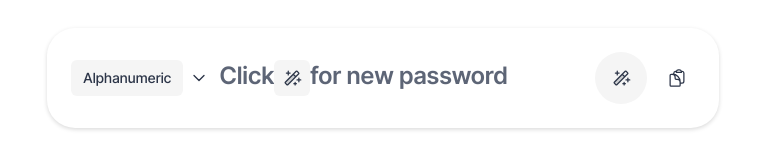
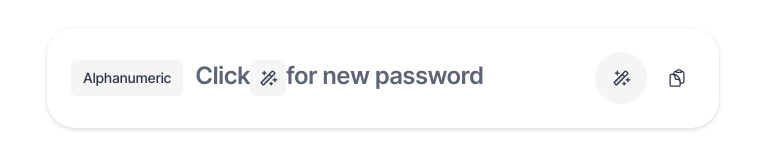
Before and after one commit to sourinsarkar/safepass, a React (Vite) app: page / in a window 1280 px wide. Shown: the part 448-608 px from the top of the page, without its empty margins (257-1023 px from the left). Built offline with nearby package versions, Linux system fonts and the light colour scheme.

Commit message:
Minor changes

```diff
--- a/src/components/HomePage.tsx
+++ b/src/components/HomePage.tsx
@@ -34,7 +34,7 @@ const HomePage: React.FC = () => {
                 <div className="flex justify-between items-center w-full mx-6">
                     <div className="flex items-center gap-2">
                         <div className="py-2 px-3 bg-iconBgColor rounded-md font-medium text-sm tracking-tight text-iconColor">Alphanumeric</div>
-                        <ChevronDownIcon className="h-4 w-4 text-iconColor stroke-2" />
+                        <ChevronDownIcon className="h-4 w-4 text-iconColor stroke-2 hidden" />
                     </div>
                     <div className="w-full mx-3">
                         {/* <p className="flex items-center text-2xl font-semibold tracking-tight gap-2 text-primeTextColor">Click <span className="p-2 rounded-md bg-iconBgColor"><MagicWand weight="duotone" size={20} className="text-iconColor" /></span> for new password</p> */}
```
